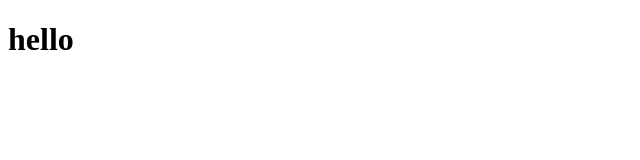
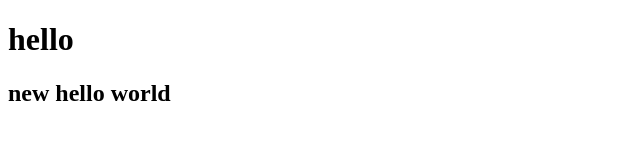
Before and after one commit to baba-shashank/gitDemo, a plain HTML site: page index.html in a window 1280 px wide. Shown: the whole page, without its empty margins (0-640 px from the left). Drawn offline with Linux system fonts and the light colour scheme.

Commit message:
new commit

```diff
--- a/index.html
+++ b/index.html
@@ -7,5 +7,6 @@
 </head>
 <body>
     <h1>hello</h1>
+    <h2>new hello world</h2>
 </body>
 </html>
```
